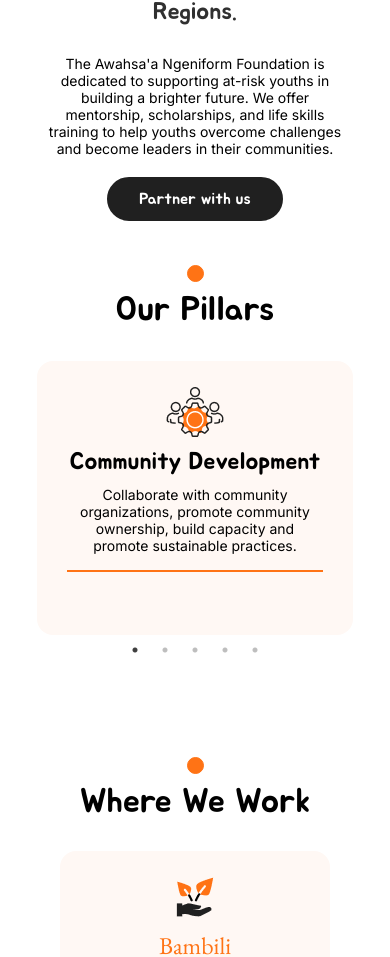
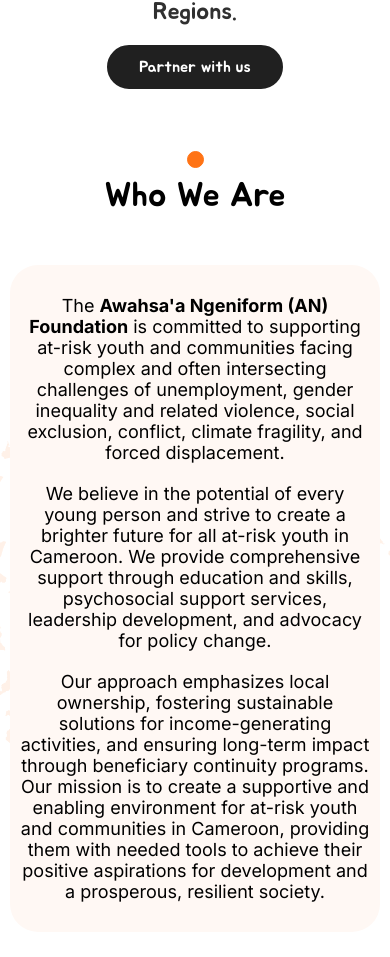
Before and after one commit to TraitzTech/ANfoundation, a React (Create React App) app: page / in a window 390 px wide. Shown: the part 289-1246 px from the top of the page. Built offline with nearby package versions, Linux system fonts and the light colour scheme.

Commit message:
text formating cahanges

```diff
--- a/src/components/empower/Empower.jsx
+++ b/src/components/empower/Empower.jsx
@@ -6,18 +6,12 @@ import Button from "../button/Button";
 
 const Empower = () => {
   return (
-    <div className="empower-container" >
+    <div className="empower-container">
       <h2>
         Empowering At-Risk Youth and Fostering  Community Development in
         Conflict- Affected Regions.
       </h2>
 
-      <p>
-        The Awahsa'a Ngeniform Foundation is dedicated to supporting at-risk
-        youths in building a brighter future. We offer mentorship, scholarships,
-        and life skills training to help youths overcome challenges and become
-        leaders in their communities.
-      </p>
       <div className="buttons">
         <Link to="/partnerwithus">
           {" "}
--- a/src/components/ourpillars/Ourpillars.jsx
+++ b/src/components/ourpillars/Ourpillars.jsx
@@ -82,7 +82,7 @@ const Ourpillars = () => {
                   bgImage={skills}
                   headercontent={"Skills, Livelihoods & Entrepreneurship"}
                   text={
-                    "Promote education and economic empowerment of at risk youth and women."
+                    "Promote education and economic empowerment of at-risk youth and women."
                   }
                 />
               </div>
--- a/src/components/pillarcards/varpillarcard/varpillarcard.css
+++ b/src/components/pillarcards/varpillarcard/varpillarcard.css
@@ -77,8 +77,8 @@
 .varpillar-head-dropdown-lv-2 {
   font-size: 17px;
   padding-left: 2px;
-  font-family: "EB Garamond";
-  font-weight: 600;
+  font-family: "Inter";
+  font-weight: 400;
   cursor: pointer;
 }
 
--- a/src/components/pillarcards/varpillarcard/varpillarsourcards/Varpillar1.jsx
+++ b/src/components/pillarcards/varpillarcard/varpillarsourcards/Varpillar1.jsx
@@ -56,7 +56,7 @@ const Varpillar1 = ({ bgImage, headercontent, text }) => {
                   toggleDropdown(isOpenDropdowntwo, setIsOpenDropdowntwo)
                 }
               >
-                &#9724; Inaugural consultation/webinar on empowering the Mbeligi
+                &#8226; Inaugural consultation/webinar on empowering the Mbeligi
                 community by nurturing women and girls{" "}
                 <span
                   id="see"
--- a/src/components/pillarcards/varpillarcard/varpillarsourcards/Varpillar5.jsx
+++ b/src/components/pillarcards/varpillarcard/varpillarsourcards/Varpillar5.jsx
@@ -55,7 +55,7 @@ const Varpillar5 = ({ bgImage, headercontent, text }) => {
               <li>&#8226; Sex Education</li>
 
               <li className="lv2-one-li-one">
-                &#8226; Digital savings for economic security in {""}{" "}
+                &#8226; Digital savings for economic security{" "}
                 <span
                   id="see"
                   className={isOpenDropdowntwo ? "hidden" : ""}
@@ -73,9 +73,9 @@ const Varpillar5 = ({ bgImage, headercontent, text }) => {
                       : "varpillar-dropdown-lv-1 dd-lv-1-1".concat(" hidden")
                   }
                 >
-                  partnership with {""}
+                  in partnership with {""}
                   <a href="https://mynkwa.com/" target="_blank">
-                    Nkwa Tech Ltd
+                    myNkwa.com
                   </a>{" "}
                   <span
                     id="see"
--- a/src/components/pillarcards/varpillarcard/varpillarsourcards/Varpillarcard3.jsx
+++ b/src/components/pillarcards/varpillarcard/varpillarsourcards/Varpillarcard3.jsx
@@ -56,7 +56,7 @@ const Varpillar3 = ({ bgImage, headercontent, text }) => {
                   toggleDropdown(isOpenDropdownfive, setIsOpenDropdownfive)
                 }
               >
-                &#9724; Inaugural consultation/webinar on empowering the Mbeligi
+                &#8226; Inaugural consultation/webinar on empowering the Mbeligi
                 community by nurturing women and girls{" "}
                 <span
                   id="see"
@@ -130,7 +130,7 @@ const Varpillar3 = ({ bgImage, headercontent, text }) => {
                   toggleDropdown(isOpenDropdownsix, setIsOpenDropdownsix)
                 }
               >
-                &#9724; Community Library (Planned){" "}
+                &#8226; Community Library (Planned){" "}
                 {/* <p className={isOpenDropdownsix ? "for-drop" : ""}>&gt;</p> */}
               </h2>
             </div>
--- a/src/components/where-we-work/Whewework.jsx
+++ b/src/components/where-we-work/Whewework.jsx
@@ -7,30 +7,34 @@ import Title from "../title/Title";
 const Whewework = () => {
   return (
     <div className="where-we-work-container">
-      s
-      <div className="where-we-work-contents">
-        <Title content={"Where We Work"} />
-        <div className="where-we-work-container-card">
-          <div className="where-we-work-card">
-            <div className="where-we-work-card-content">
-              <Link to="/works" className="where-we-work-card-heading">
-                BAMBILI{" "}
-              </Link>
-              <h2>Our Works</h2>
-              <ul>
-                <Link to="/works">
-                  <li>Growing Mbeligi Together Inaugural - 21st Sept 2024</li>
-                </Link>
-              </ul>
-            </div>
-          </div>
-          {/* <div className="where-we-work-card"></div> */}
-          {/* <div className="where-we-work-card">
-            <a href="#" className="where-we-work-card-heading">
-              LIMBE
-            </a>{" "}
-          </div> */}
-        </div>
+      <div className="where-title-container">
+        <Title content={"Who We Are"}></Title>
+      </div>
+
+      <div className="where-we-work-text">
+        <p>
+          The <span>Awahsa'a Ngeniform (AN) Foundation</span> is committed to
+          supporting at-risk youth and communities facing complex and often
+          intersecting challenges of unemployment, gender inequality and related
+          violence, social exclusion, conflict, climate fragility, and forced
+          displacement.
+          <p>
+            We believe in the potential of every young person and strive to
+            create a brighter future for all at-risk youth in Cameroon. We
+            provide comprehensive support through education and skills,
+            psychosocial support services, leadership development, and advocacy
+            for policy change.{" "}
+          </p>
+          <p>
+            Our approach emphasizes local ownership, fostering sustainable
+            solutions for income-generating activities, and ensuring long-term
+            impact through beneficiary continuity programs. Our mission is to
+            create a supportive and enabling environment for at-risk youth and
+            communities in Cameroon, providing them with needed tools to achieve
+            their positive aspirations for development and a prosperous,
+            resilient society.{" "}
+          </p>
+        </p>
       </div>
     </div>
   );
--- a/src/components/where-we-work/wherewework.css
+++ b/src/components/where-we-work/wherewework.css
@@ -3,56 +3,39 @@
   background-position: left;
   background-repeat: no-repeat;
   background-size: 100%;
-}
-.where-we-work-contents {
-  text-align: center;
+  padding-bottom: 50px;
 }
 
-.where-we-work-container-card {
-  max-width: 85%;
-  /* background: url("../../assets/Cameroon\ Map.png"); */
-  background-position: center;
-  background-repeat: no-repeat;
-  background-size: 50%;
-  height: 300px;
-  /* background-color: rgb(216, 185, 185); */
-  margin: 50px auto;
-  display: flex;
-  align-items: center;
-  justify-content: center;
-  gap: 20px;
+.where-title-container {
+  text-align: center;
+  margin: 50px;
 }
 
-.where-we-work-card-content h2 {
-  margin-top: 40px;
+.where-we-work-text {
+  max-width: 85%;
+  background-color: rgba(255, 248, 244, 1);
+
+  margin: auto;
+  border-radius: 28px;
+  padding: 30px 60px;
+  text-align: start;
+  font-family: Inter;
+  font-size: 20px;
 }
 
-.where-we-work-card-content ul li {
-  list-style: none;
-  line-height: 24px;
+.where-we-work-text span {
+  font-weight: bold;
 }
 
-.where-we-work-card-content {
-  padding: 0px 6px;
+.where-we-work-text p {
+  margin: 20px 0px;
 }
 
-.where-we-work-card a {
-  text-decoration: none;
-  color: rgba(255, 115, 21, 1);
+@media (max-width: 568px) {
+  .where-we-work-text {
+    max-width: 95%;
+    padding: 10px;
+    text-align: center;
+    font-size: 18px;
+  }
 }
-
-.where-we-work-card {
-  max-width: 350px;
-  height: 200px;
-
-  border-radius: 28px;
-  box-shadow: 5px 5px 15px rgba(243, 125, 7, 0.5);
-}
-
-.where-we-work-card-heading {
-  text-decoration: none;
-  background-color: white;
-  box-shadow: 5px 5px 15px rgba(207, 110, 12, 0.5);
-  padding: 30px;
-  border-radius: 24px;
-}
--- a/src/components/whoweare/whoweare.css
+++ b/src/components/whoweare/whoweare.css
@@ -1,3 +1,11 @@
+.who-we-are-container {
+  background: url("../../assets/Cameroon\ Map.png");
+  background-position: left;
+  background-repeat: no-repeat;
+  background-size: 100%;
+  padding-bottom: 50px;
+}
+
 .who-we-are-contents {
   max-width: 1138px;
   /* background-color: red; */
--- a/src/pages/Home.jsx
+++ b/src/pages/Home.jsx
@@ -28,10 +28,10 @@ const Home = () => {
     <div>
       {/* <Navtop /> */}
       <Empower />
+      <Whewework />
       <Ourpillars />
       <Whoweare />
 
-      {/* <Whewework /> */}
       {/* <Oursupport /> */}
       <Newsletter />
       <Footer />
```
Also changed, not shown: src/components/pillarcards/varpillarcard/varpillarsourcards/Varpillar2.jsx (+9 -8 lines).
